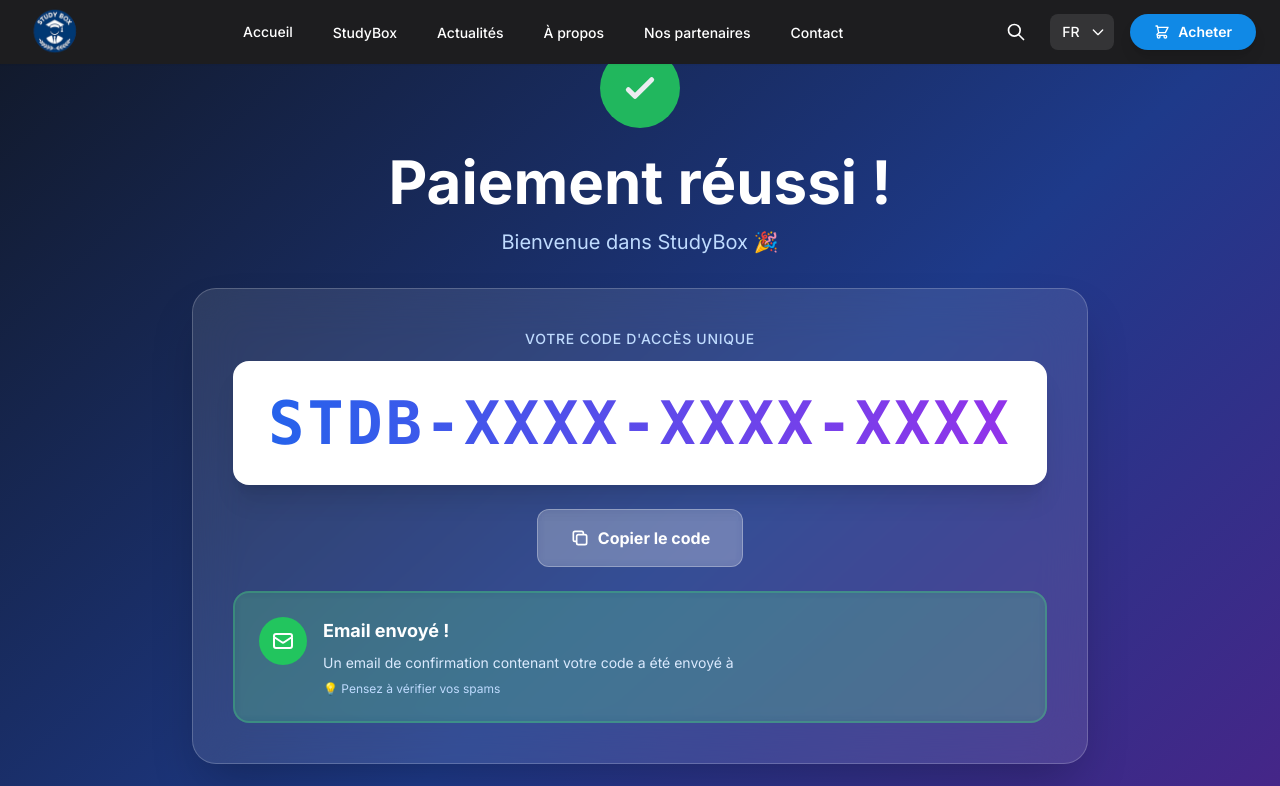
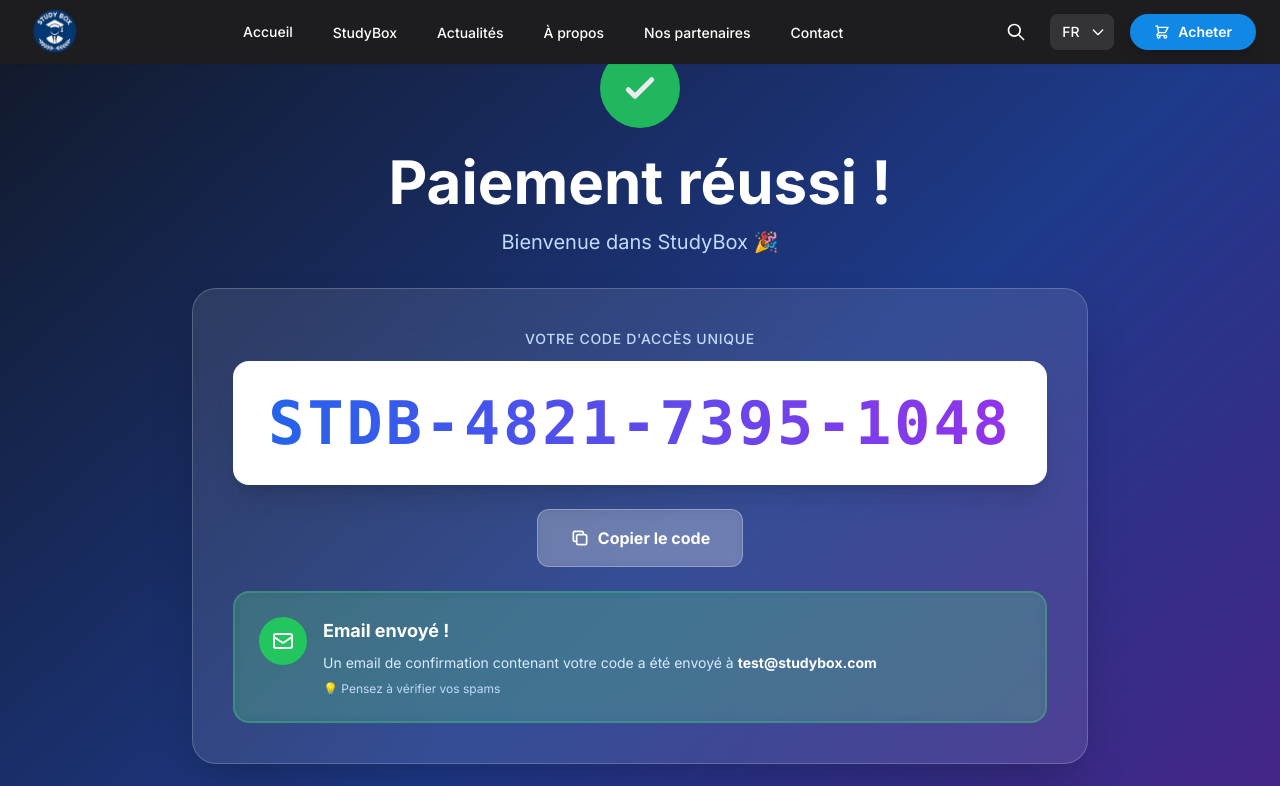
Before and after one commit to Valentincodeur/studybox-website, a Next.js app: page /paiement/succes in a window 1280 px wide. Shown: the top 786 px of the page. Built offline with nearby package versions, Linux system fonts and the light colour scheme.

Commit message:
Correction page succès - gestion d'erreurs + valeurs par défaut

```diff
--- a/app/paiement/succes/page.js
+++ b/app/paiement/succes/page.js
@@ -7,17 +7,22 @@
 
 function PaymentSuccessContent() {
   const searchParams = useSearchParams()
-  const [code, setCode] = useState(null)
-  const [email, setEmail] = useState(null)
+  const [code, setCode] = useState('STDB-4821-7395-1048')
+  const [email, setEmail] = useState('test@studybox.com')
   const [copied, setCopied] = useState(false)
 
   useEffect(() => {
-    const codeFromUrl = searchParams.get('code')
-    const emailFromUrl = searchParams.get('email')
+    try {
+      const codeFromUrl = searchParams.get('code')
+      const emailFromUrl = searchParams.get('email')
 
-    if (codeFromUrl) {
-      setCode(codeFromUrl)
-      setEmail(emailFromUrl)
+      if (codeFromUrl) {
+        setCode(codeFromUrl)
+        setEmail(emailFromUrl || 'test@studybox.com')
+      }
+    } catch (error) {
+      console.error('Erreur:', error)
+      // Garder les valeurs par défaut si erreur
     }
   }, [searchParams])
 
```
